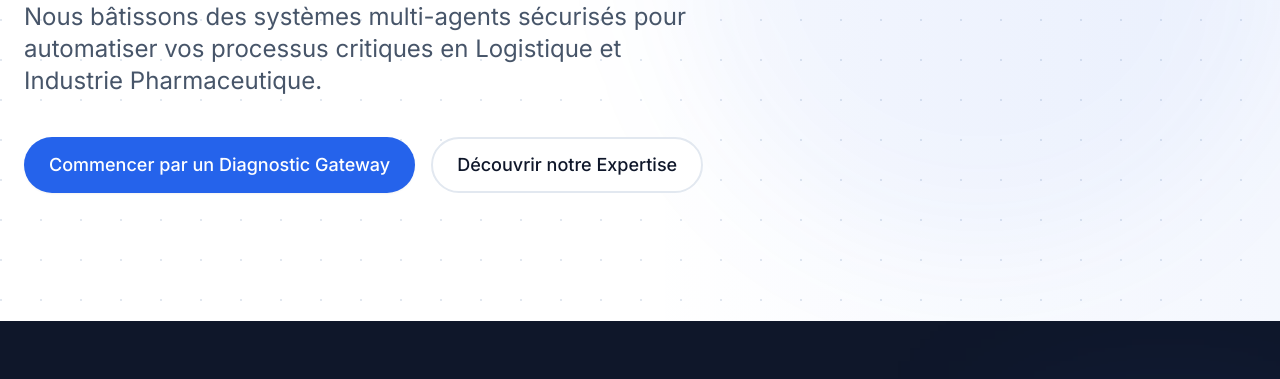
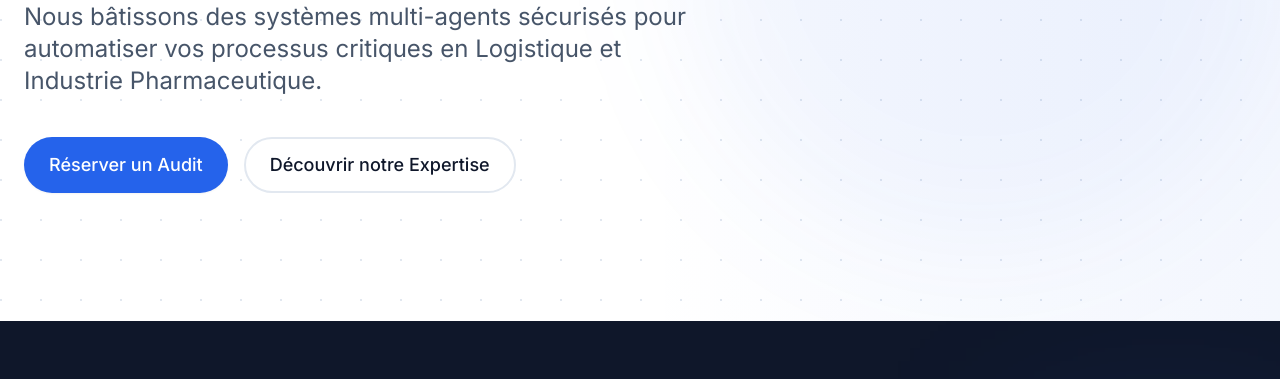
Before and after one commit to livingstonlarus/agentics, a website built with Vite: page index.html in a window 1280 px wide. Shown: the part 421-800 px from the top of the page. Built offline with nearby package versions, Linux system fonts and the light colour scheme.

Commit message:
feat: updated CTA buttons to link to Google Calendar booking page

```diff
--- a/index.html
+++ b/index.html
@@ -47,8 +47,9 @@
                         Logistique et Industrie Pharmaceutique.
                     </p>
                     <div class="flex flex-col sm:flex-row space-y-4 sm:space-y-0 sm:space-x-4">
-                        <a href="#diagnostic" class="btn-primary text-lg">
-                            Commencer par un Diagnostic Gateway
+                        <a href="https://calendar.app.google/ihbyqP2hC9C3mZZU7" target="_blank"
+                            class="btn-primary text-lg">
+                            Réserver un Audit
                         </a>
                         <a href="#expertise" class="btn-outline text-lg">
                             Découvrir notre Expertise
@@ -285,10 +286,10 @@ const workflow = new StateGraph(AgentState)
                             </div>
                         </div>
 
-                        <button
+                        <a href="https://calendar.app.google/ihbyqP2hC9C3mZZU7" target="_blank"
                             class="w-full sm:w-auto btn-primary bg-white text-agentics-dark hover:bg-slate-100 py-4 px-10 text-xl">
                             Réserver mon Diagnostic
-                        </button>
+                        </a>
                     </div>
                     <div class="absolute -bottom-20 -right-20 w-80 h-80 bg-agentics-blue/20 rounded-full blur-[100px]">
                     </div>
--- a/main.js
+++ b/main.js
@@ -11,7 +11,7 @@ const elements = {
                 <a href="#expertise" class="text-sm font-semibold text-slate-600 hover:text-agentics-blue transition-colors">Expertise</a>
                 <a href="#methode" class="text-sm font-semibold text-slate-600 hover:text-agentics-blue transition-colors">Méthode</a>
                 <a href="#diagnostic" class="text-sm font-semibold text-slate-600 hover:text-agentics-blue transition-colors">Offre</a>
-                <a href="#diagnostic" class="btn-primary py-2 px-6 text-sm">Réserver un Audit</a>
+                <a href="https://calendar.app.google/ihbyqP2hC9C3mZZU7" target="_blank" class="btn-primary py-2 px-6 text-sm">Réserver un Audit</a>
             </div>
 
         </nav>
```
